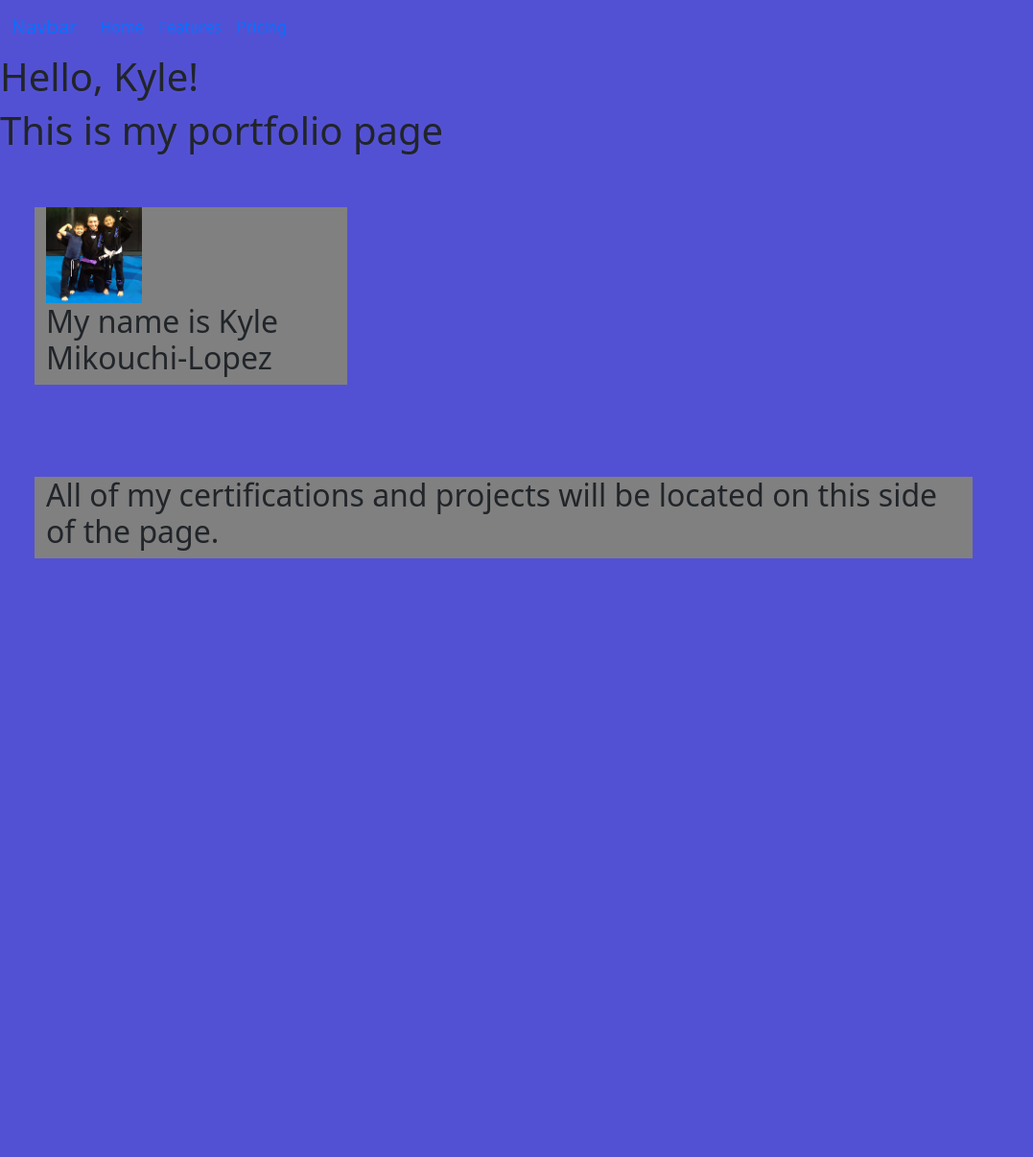
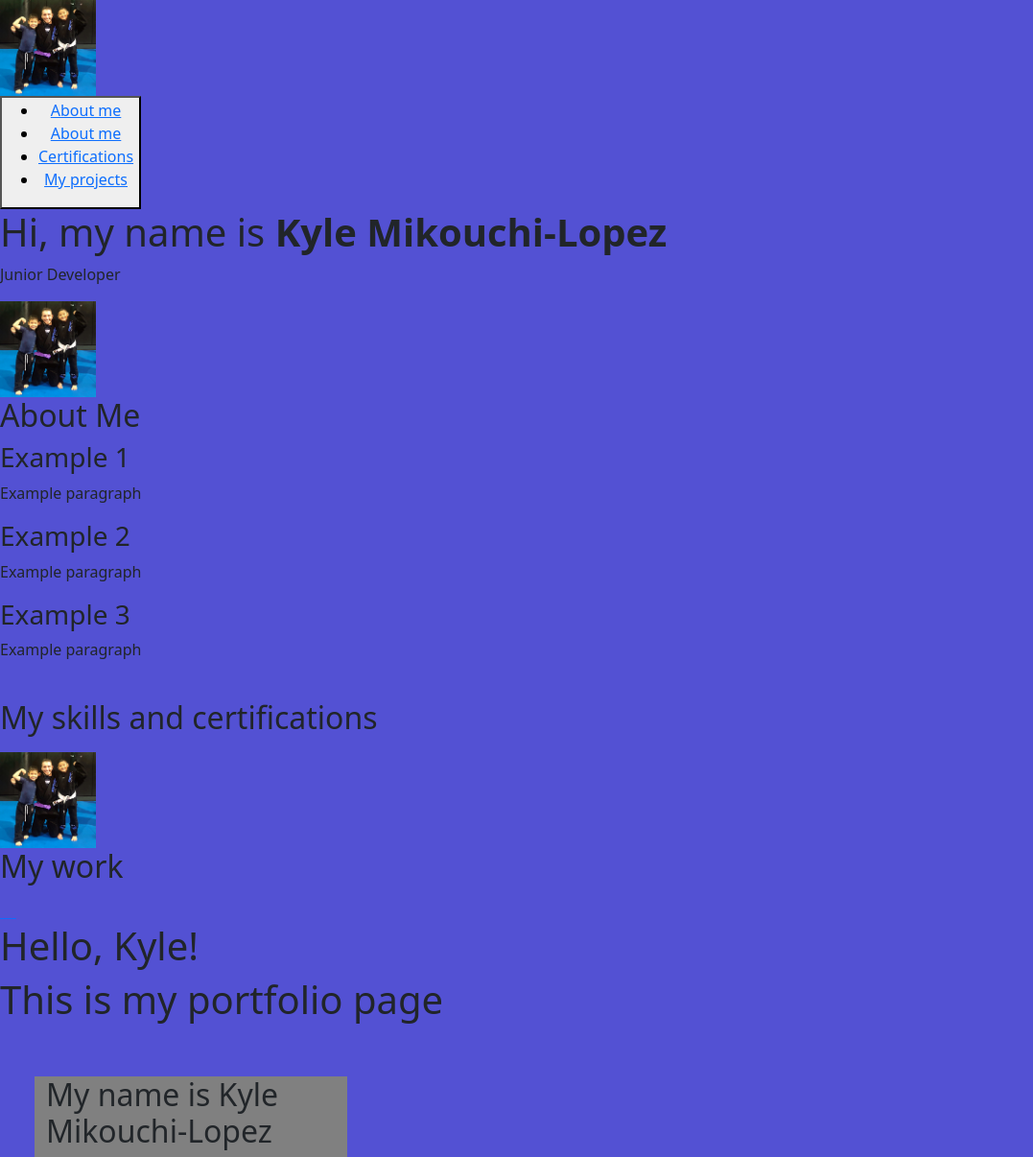
Before and after one commit to kiro1970/Kyle-s-portfolio, a Flask app: page / in a window 1280 px wide. Shown: the top 1206 px of the page at 96% size, without its empty margins (0-1077 px from the left). Before the commit the page ends 582 px from the top, so only its background shows below. Run offline with Flask 2, Linux system fonts and the light colour scheme; some libraries are stand-ins or nearby versions.

Commit message:
added html

```diff
--- a/app/templates/layout.html
+++ b/app/templates/layout.html
@@ -3,36 +3,109 @@
 <html>
     <head>
         <title>{{ title }} Kyle's Portfolio </title>
+        <meta charset="UTF-8">
+        <meta name="viewport" content="width=device-width, initial-scale=1.0">
+        <link rel="stylesheet" href="https://cdnjs.cloudflare.com/ajax/libs/normalize/8.0.1/normalize.min.css">
+        <link rel="stylesheet" href="https://cdnjs.cloudflare.com/ajax/libs/font-awesome/6.1.1/css/all.min.css" integrity="sha512-KfkfwYDsLkIlwQp6LFnl8zNdLGxu9YAA1QvwINks4PhcElQSvqcyVLLD9aMhXd13uQjoXtEKNosOWaZqXgel0g==" crossorigin="anonymous" referrerpolicy="no-referrer" />
          <!-- Bootstrap CSS -->
         <link href="https://cdn.jsdelivr.net/npm/bootstrap@5.1.3/dist/css/bootstrap.min.css" rel="stylesheet" integrity="sha384-1BmE4kWBq78iYhFldvKuhfTAU6auU8tT94WrHftjDbrCEXSU1oBoqyl2QvZ6jIW3" crossorigin="anonymous">
     </head>
     <body style="background-color:rgb(83, 81, 211);">
-        <nav class="navbar navbar-expand-lg background-color:rgb(83, 81, 211)">
-            <div class="container-fluid">
-              <a class="navbar-brand" href="#">Navbar</a>
-              <button class="navbar-toggler" type="button" data-bs-toggle="collapse" data-bs-target="#navbarNav" aria-controls="navbarNav" aria-expanded="false" aria-label="Toggle navigation">
-                <span class="navbar-toggler-icon"></span>
-              </button>
-              <div class="collapse navbar-collapse" id="navbarNav">
-                <ul class="navbar-nav">
-                  <li class="nav-item">
-                    <a class="nav-link active" aria-current="page" href="#">Home</a>
-                  </li>
-                  <li class="nav-item">
-                    <a class="nav-link" href="#">Features</a>
-                  </li>
-                  <li class="nav-item">
-                    <a class="nav-link" href="#">Pricing</a>
-                  </li>
-                </ul>
-              </div>
+        <header>
+            <div class="logo">
+                <img  style="height: 100px;" src="{{url_for('static', filename='selfiepic.jpg')}} "/>
             </div>
-          </nav>
+            <button class="nav-toggle" aria-label="toggle navigation">
+                <span class="hamburger"></span>
+                <nav class=""nav>
+                    <ul class="nav__list">
+                        <li class="nav__item"><a href="#home" class="nav__link">About me</a></li>
+                        <li class="nav__item"><a href="#about-me" class="nav__link">About me</a></li>
+                        <li class="nav__item"><a href="#" class="nav__link">Certifications</a></li>
+                        <li class="nav__item"><a href="#" class="nav__link">My projects</a></li>
+                    </ul>
+                </nav>
+            </button>
+        </header>
+
+        <!--introduction-->
+        <section class="intro" id="home">
+            <h1 class="section__title section__title--intro">Hi, my name is <strong>Kyle Mikouchi-Lopez</strong></h1>
+            <p class="section__subtitle section__subtitle--intro">Junior Developer</p>
+            <img  style="height: 100px;" src="{{url_for('static', filename='selfiepic.jpg')}} "/>
+        </section>
+
+        <!--About Me-->
+        <section class="about-me" id="about-me">
+            <h2 class="section__title section__title--about-me">About Me</h2>
+            <div class="about-me">
+                <div class="about-me-sub">
+                    <h3>Example 1</h3>
+                    <p>Example paragraph</p>
+                </div>
+                <div class="about-me-sub">
+                    <h3>Example 2</h3>
+                    <p>Example paragraph</p>
+                </div>
+                <div class="about-me-sub">
+                    <h3>Example 3</h3>
+                    <p>Example paragraph</p>
+                </div>
+            </div>
+            <a href="#aboutme" class="btn"></a>
+        </section>
+
+        <!--Certifications and skills-->
+        <section class="skills" id="skill">
+            <h2 class="section__title section__title--skill">My skills and certifications</h2>
+            <p class="section__subtitle section__subtitle--about"></p>
+            <div class="skills__body">
+                <p></p>
+                <p></p>
+            </div>
+            <img  style="height: 100px;" src="{{url_for('static', filename='selfiepic.jpg')}} "/>
+
+        </section>
+
+        <!--My work-->
+        <section class="my-work" id="work">
+            <h2 class="section__title">My work</h2>
+            <p class="section__subtitle"></p>
+            <div class="portfolio">
+
+                <!--Portfolio item 1-->
+                <a href="#" class="portfolio__item">
+                    <img src="" alt="" class="portfolio__img">
+                </a>
+
+                <!--Portfolio item 2-->
+                <a href="#" class="portfolio__item">
+                    <img src="" alt="" class="portfolio__img">
+                </a>
+
+                <!--Portfolio item 3-->
+                <a href="#" class="portfolio__item">
+                    <img src="" alt="" class="portfolio__img">
+                </a>
+
+                <!--Portfolio item 4-->
+                <a href="#" class="portfolio__item">
+                    <img src="" alt="" class="portfolio__img">
+                </a>
+
+                <!--Portfolio item 5-->
+                <a href="#" class="portfolio__item">
+                    <img src="" alt="" class="portfolio__img">
+                </a>
+
+            </div>
+        </section>
+
         <h1>Hello, {{ user.username  }}!</h1>
         {% block content %}{% endblock %}
         <div class="row">
             <div class="col-3 m-sm-5" style="background-color: grey;">
-                <img  style="height: 100px;" src="{{url_for('static', filename='selfiepic.jpg')}} "/>
+
                 <h2>My name is Kyle Mikouchi-Lopez</h2>
             </div>
             <div class="col-9 m-lg-5" style="background-color: grey;">
```
